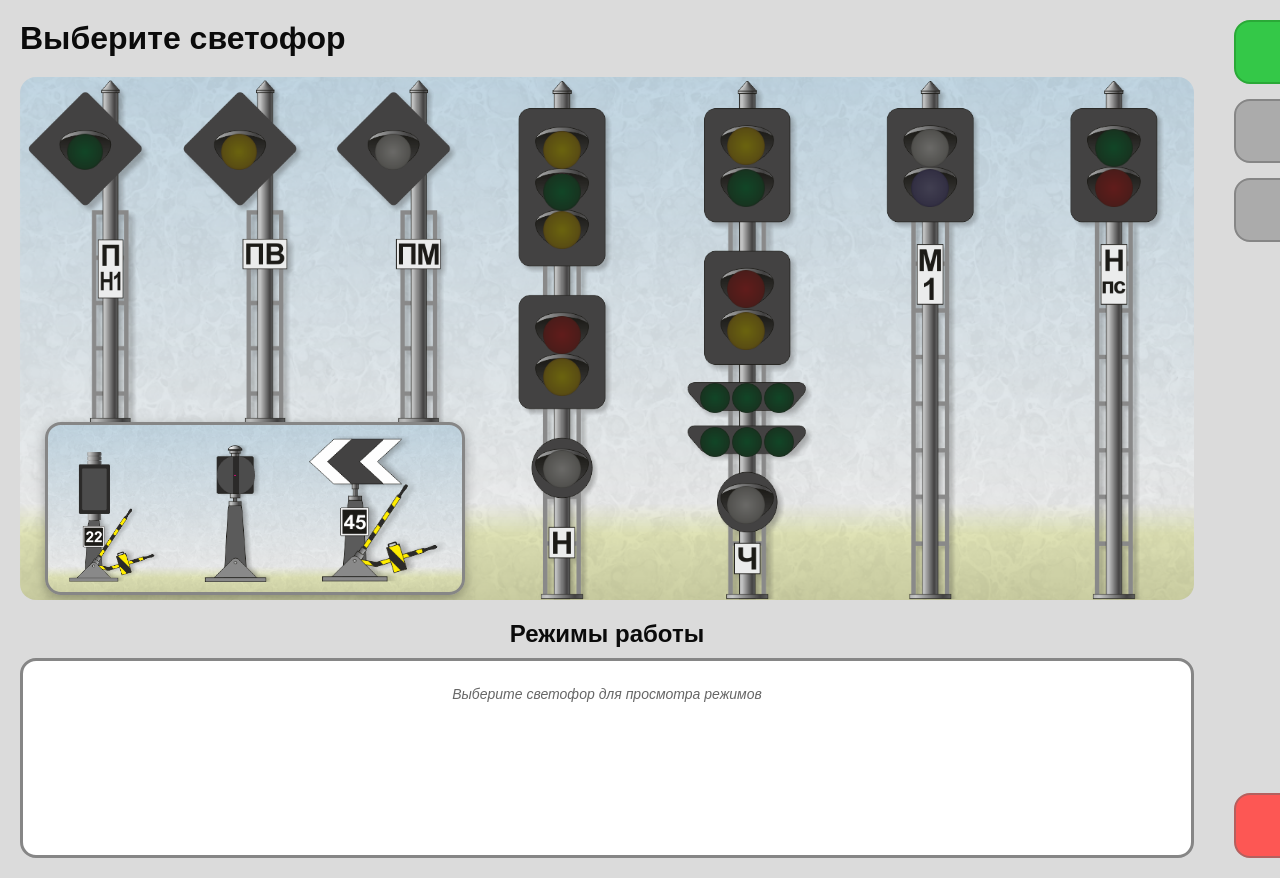
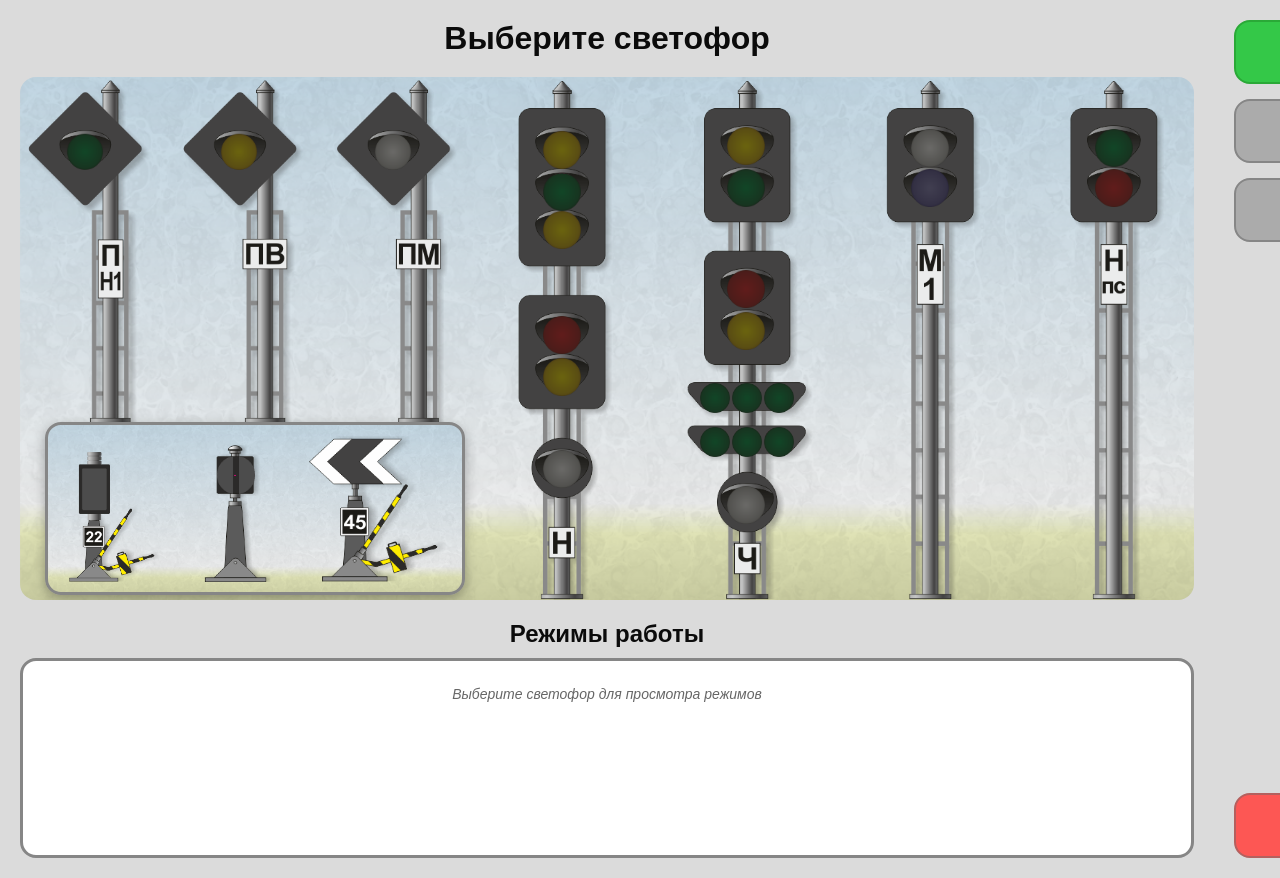
Before and after one commit to L0nelys016/RulesOfTechnicalOperationOfRollingStock, a React (Vite) app in the folder RulesOfTechnicalOperationOfRollingStock/: page / in a window 1280 px wide. Built offline with nearby package versions, Linux system fonts and the light colour scheme.

Commit message:
center main content

```diff
--- a/RulesOfTechnicalOperationOfRollingStock/src/styles/App.css
+++ b/RulesOfTechnicalOperationOfRollingStock/src/styles/App.css
@@ -28,9 +28,15 @@ body {
   flex-direction: column;
   padding: 20px;
   justify-content: flex-start;
-  align-items: flex-start;
+  align-items: center;
   min-height: 0;
   overflow: visible;
+}
+
+.header {
+  width: 100%;
+  max-width: 1200px;
+  margin: 0 auto;
 }
 
 .header h1 {
@@ -51,6 +57,7 @@ body {
   display: flex;
   flex-direction: column;
   overflow: hidden;
+  margin: 0 auto;
 }
 
 .main-lights {
@@ -272,7 +279,7 @@ body {
 .scenario-wrapper {
   width: 100%;
   max-width: 1200px;
-  margin-top: 20px;
+  margin: 20px auto 0;
 }
 
 .scenario-title {
```
